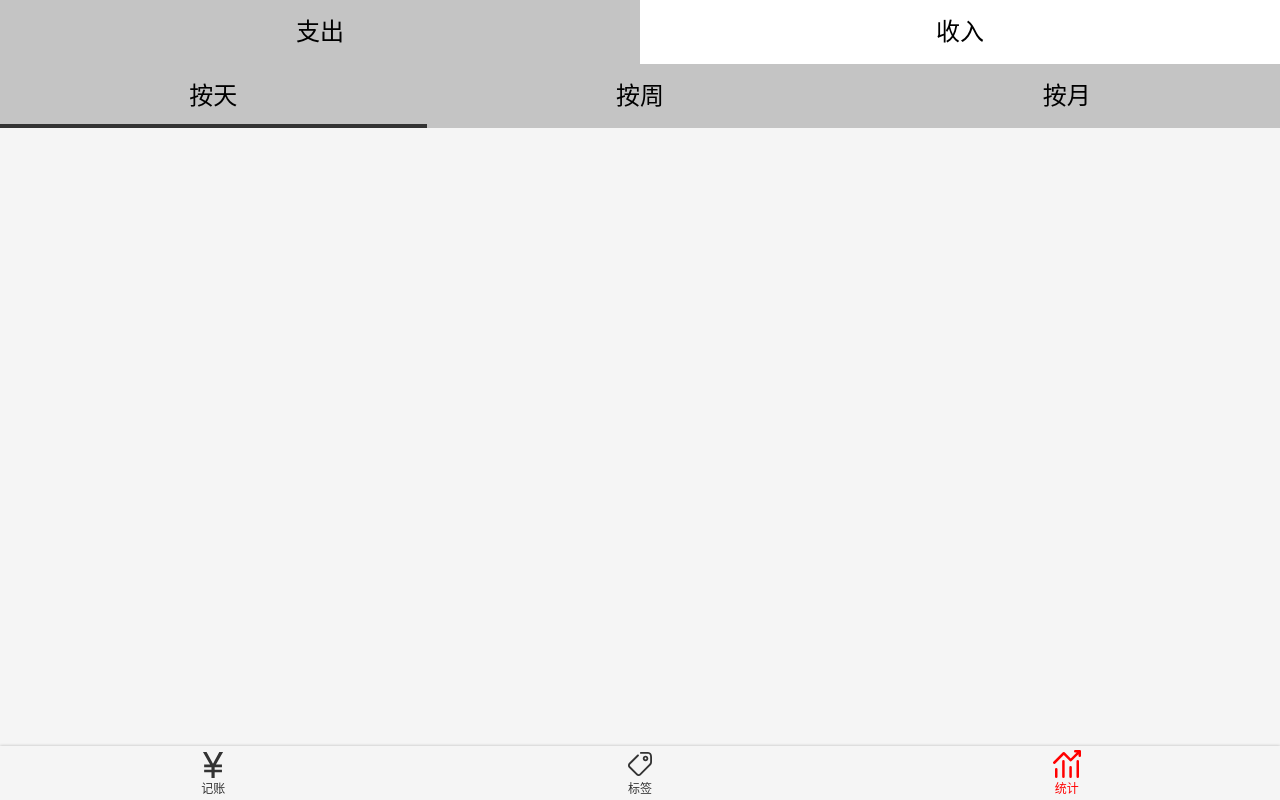
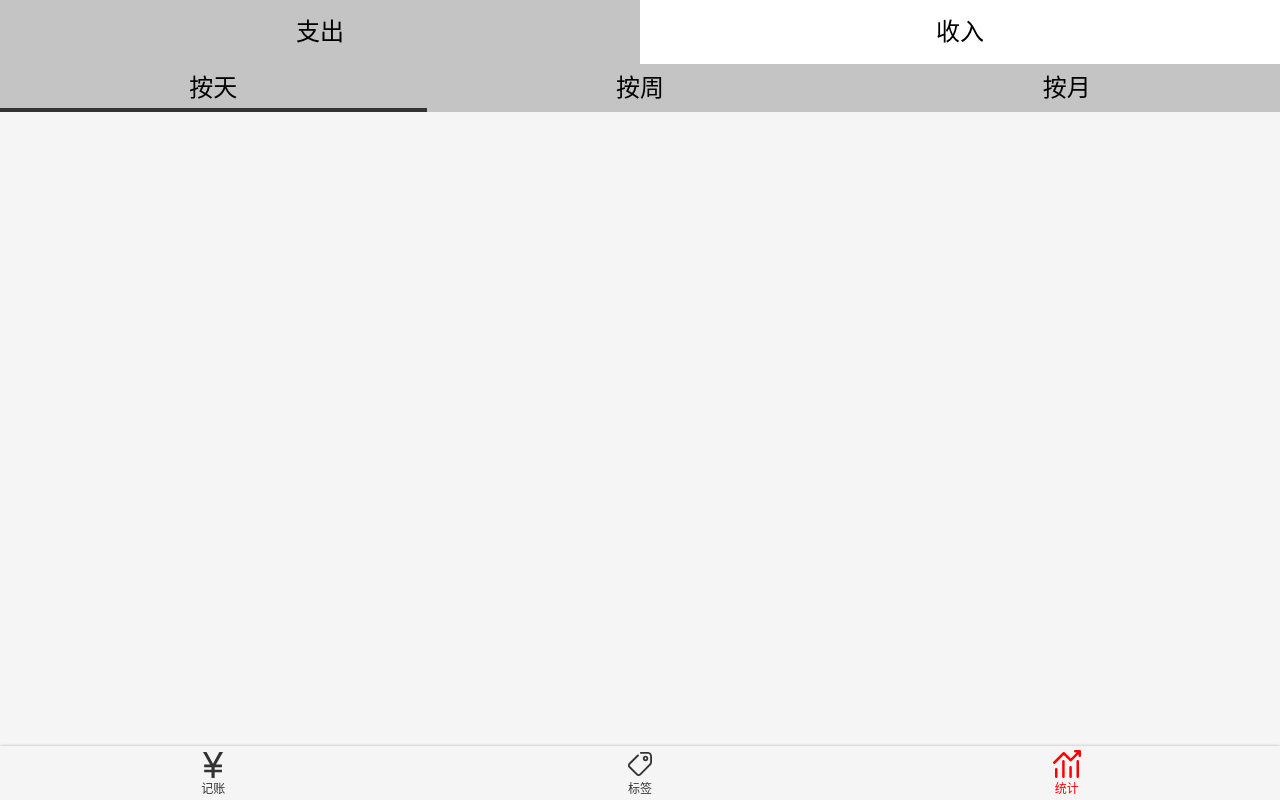
Before and after one commit to GeekyGuang/dobby-vue-code, a Vue app: page /#/statistics in a window 1280 px wide. Built offline with nearby package versions, Linux system fonts and the light colour scheme.

Commit message:
调整tabs组件高度

```diff
--- a/src/components/Tabs.vue
+++ b/src/components/Tabs.vue
@@ -1,6 +1,7 @@
 <template>
   <ul class="tabs">
     <li v-for="item in dataSource" :key="item.value"
+        class="tabs-item"
         :class="liClass(item)"
         @click="changeTab(item)"
     >{{item.text}}</li>
@@ -40,7 +41,7 @@ export default class Tabs extends Vue{
   font-size: 24px;
   color: #000;
 
-  > li {
+  &-item {
     width: 50%;
     height: 64px;
     display: flex;
--- a/src/views/Statistics.vue
+++ b/src/views/Statistics.vue
@@ -34,4 +34,8 @@ export default class Statistics extends  Vue{
       }
     }
   }
+
+  ::v-deep .interval-tabs-item {
+    height: 48px;
+  }
 </style>
```
